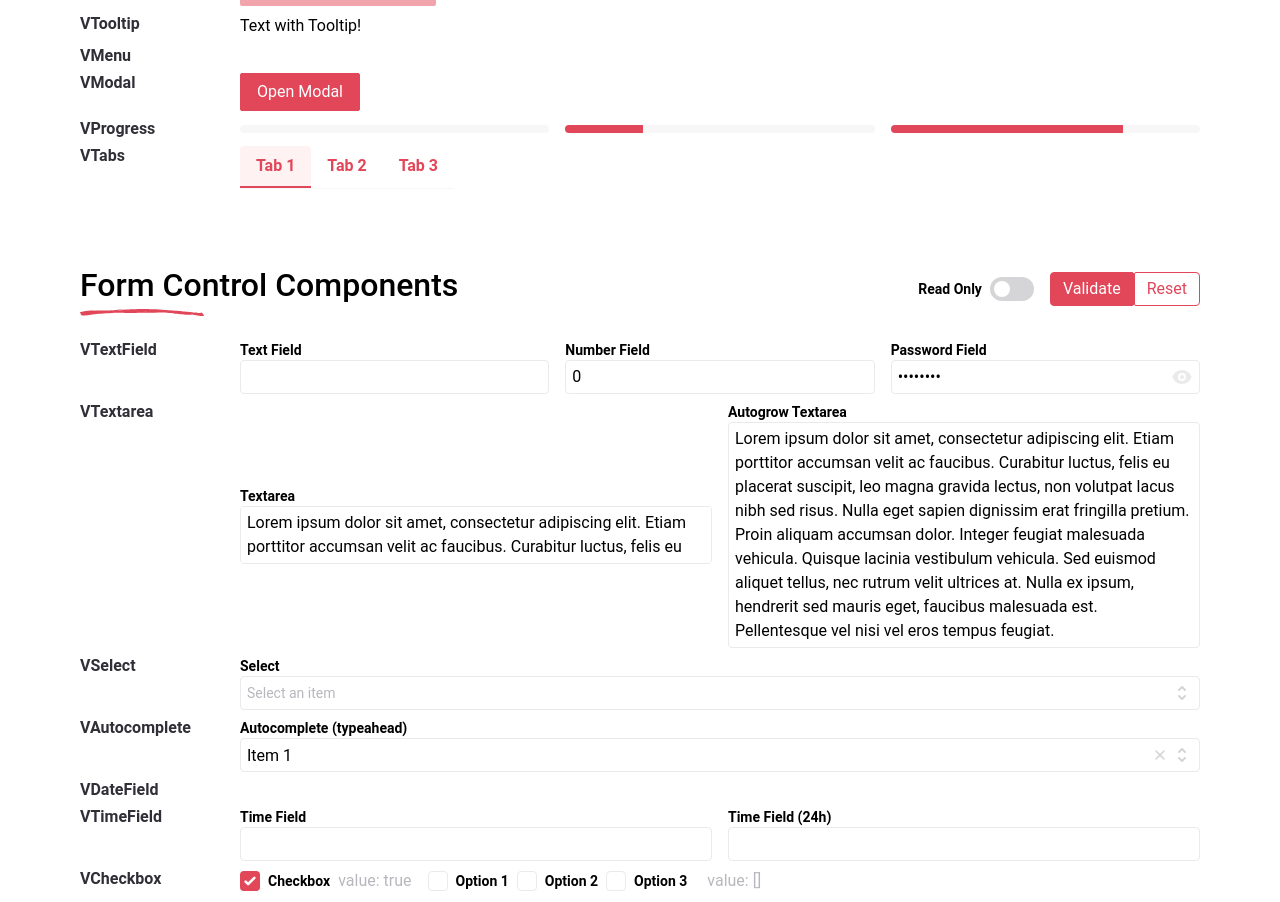
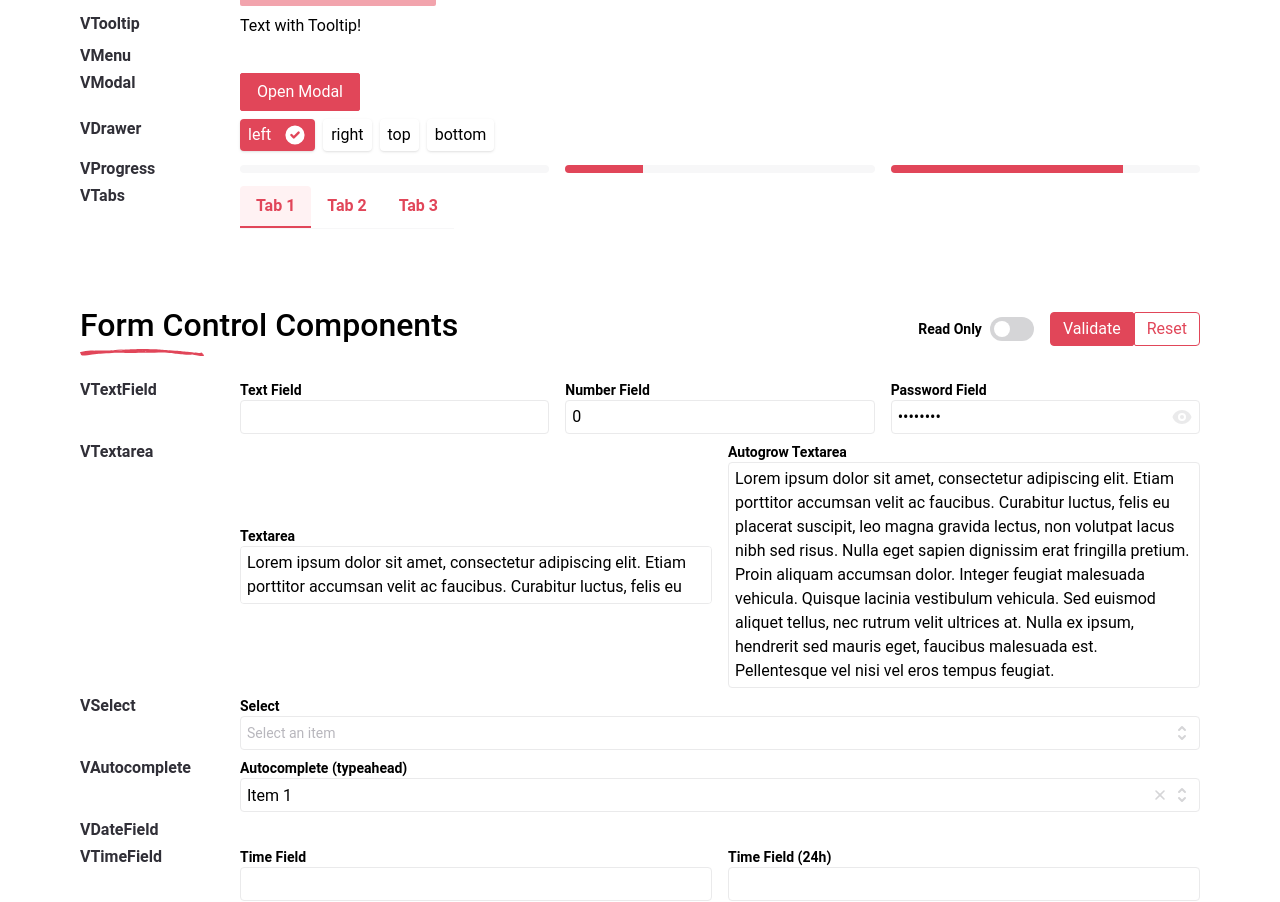
Before and after one commit to builtbykrit/vue-starter, a Vue app: page / in a window 1280 px wide. Shown: the part 2052-2954 px from the top of the page. Built offline with nearby package versions, Linux system fonts and the light colour scheme.

Commit message:
Created VDrawer Component

```diff
--- a/src/components/_library/forms/VRadioGroup.vue
+++ b/src/components/_library/forms/VRadioGroup.vue
@@ -6,7 +6,7 @@
   >
     <div :class="{ 'flex space-x-2': horizontal, 'space-y-2': !horizontal }">
       <RadioGroupOption
-        v-for="item in items"
+        v-for="item in internalItems"
         :key="item[itemKey]"
         v-slot="{ active, checked }"
         :value="item[itemValue]"
@@ -57,4 +57,13 @@ const internalValue = computed({
   get: () => props.modelValue,
   set: (value) => emit("update:modelValue", value),
 })
+const internalItems = computed(() => {
+  if (typeof props.items[0] === "string") {
+    return props.items.map((item) => ({
+      [props.itemValue]: item,
+      [props.itemText]: item,
+    }))
+  }
+  return props.items
+})
 </script>
--- a/src/views/sandbox/GeneralComponents.vue
+++ b/src/views/sandbox/GeneralComponents.vue
@@ -119,6 +119,15 @@
         </template>
       </VModal>
     </SandboxRow>
+    <SandboxRow title="VDrawer">
+      <VRadioGroup
+        v-model="state.drawerLocation"
+        :items="['left', 'right', 'top', 'bottom']"
+        horizontal
+        @update:model-value="state.showDrawer = true"
+      />
+      <VDrawer v-model="state.showDrawer" :position="state.drawerLocation" />
+    </SandboxRow>
     <SandboxRow title="VProgress">
       <VProgress indeterminate />
       <VProgress percentage="25" />
@@ -151,5 +160,7 @@ const menuItems = [
 
 const state = reactive({
   showModal: false,
+  showDrawer: false,
+  drawerLocation: "left",
 })
 </script>
```
